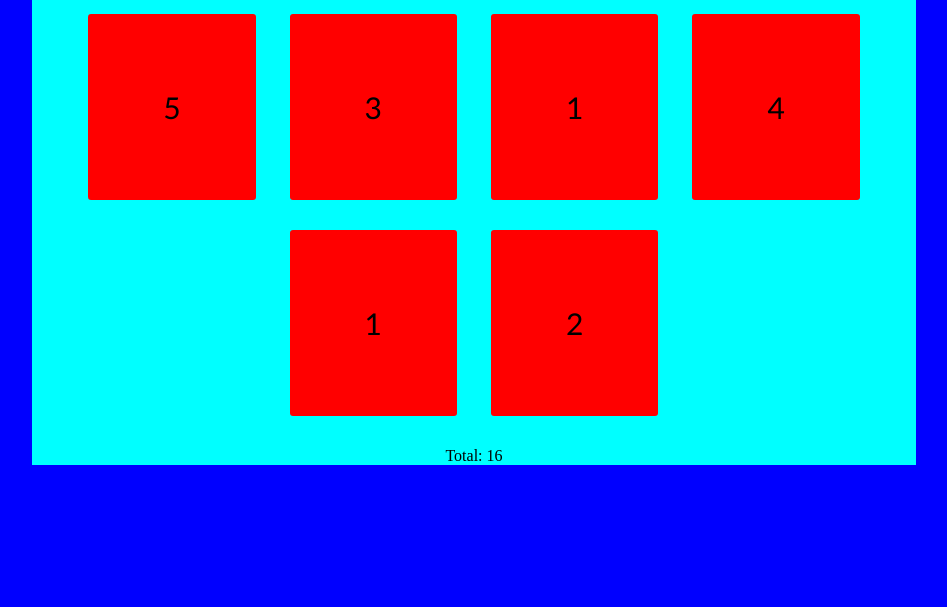
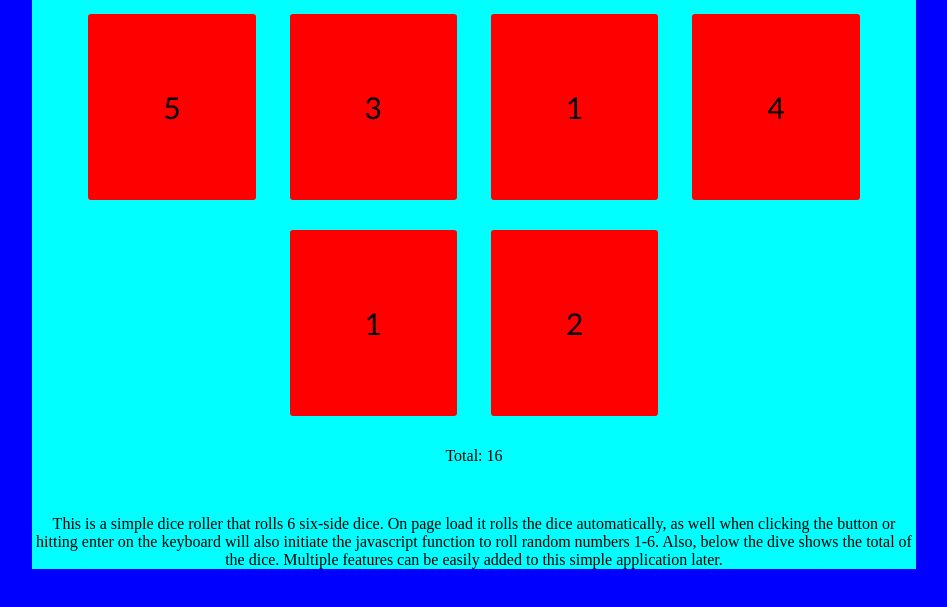
Before and after one commit to LongJohnBlackbeard/Dice-Roller, a plain HTML site: page index.html in a window 1280 px wide. Shown: the part 151-758 px from the top of the page, without its empty margins (166-1113 px from the left). Drawn offline with Linux system fonts and the light colour scheme.

Commit message:
added description of the application in html

```diff
--- a/index.html
+++ b/index.html
@@ -50,6 +50,14 @@
                 <p class="dice" id="dice_6">6</p>
             </div>
             <p>Total: <span id="Total"></span></p>
+            <br>
+            <p>This is a simple dice roller that rolls 6 six-side dice.
+                On page load it rolls the dice automatically, as well when clicking
+                the button or hitting enter on the keyboard will also initiate
+                the javascript function to roll random numbers 1-6. Also, below the
+                dive shows the total of the dice. Multiple features can be easily added
+                to this simple application later.
+            </p>
         </div>
 
 
```
